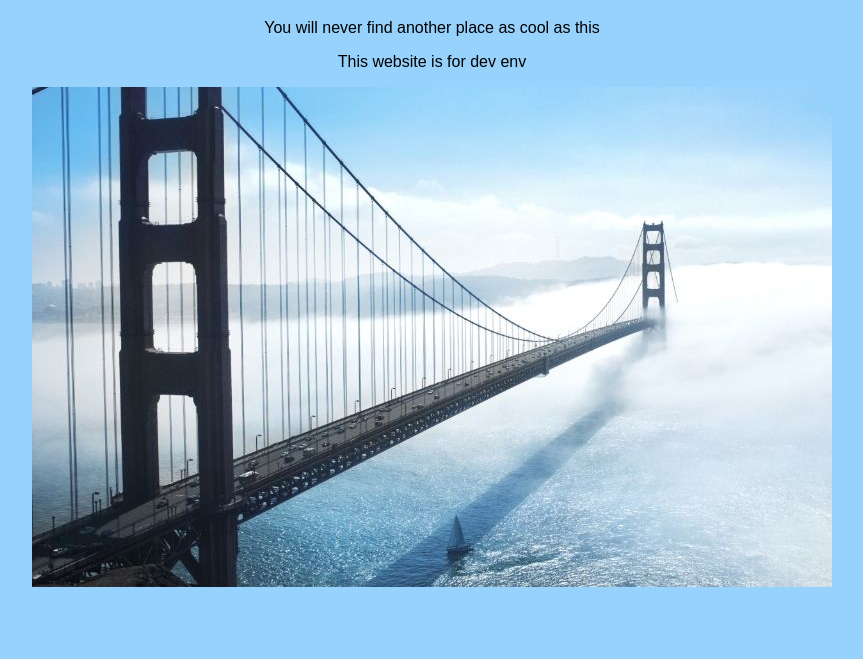
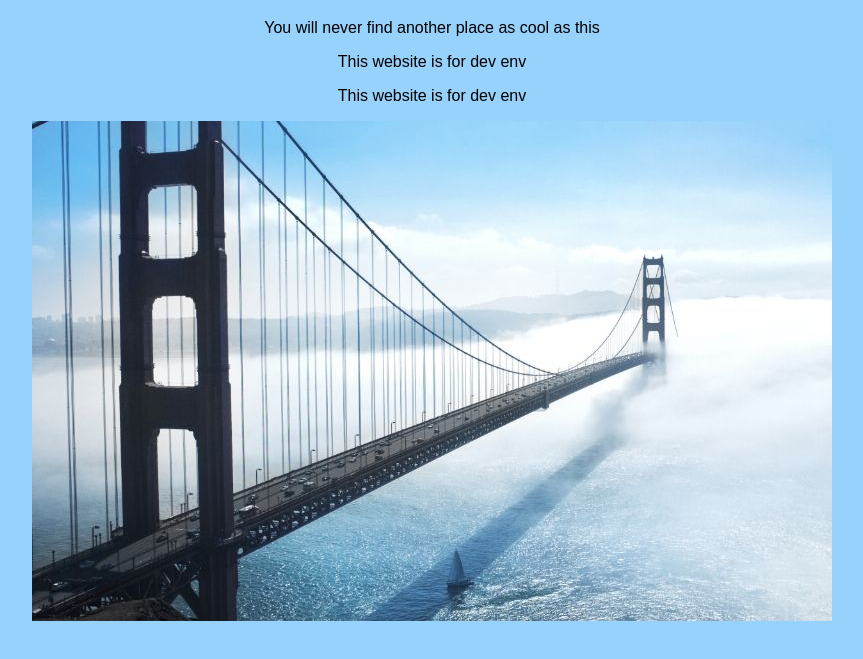
Before and after one commit to sachinambhore/new-web-site, a plain HTML site: page index.html in a window 1280 px wide. Shown: the part 61-720 px from the top of the page, without its empty margins (208-1071 px from the left). Drawn offline with Linux system fonts and the light colour scheme.

Commit message:
Update index.html

```diff
--- a/index.html
+++ b/index.html
@@ -9,6 +9,7 @@
         <h1>Welcome to my wonderful website</h1>
         <p>You will never find another place as cool as this</p>
         <p>This website is for dev env</p>
+        <p>This website is for dev env</p>
         <p><img src="img/bridge.jpg" alt="A nice picture of The Bridge"/></p>
     </body>
 </html>
```
